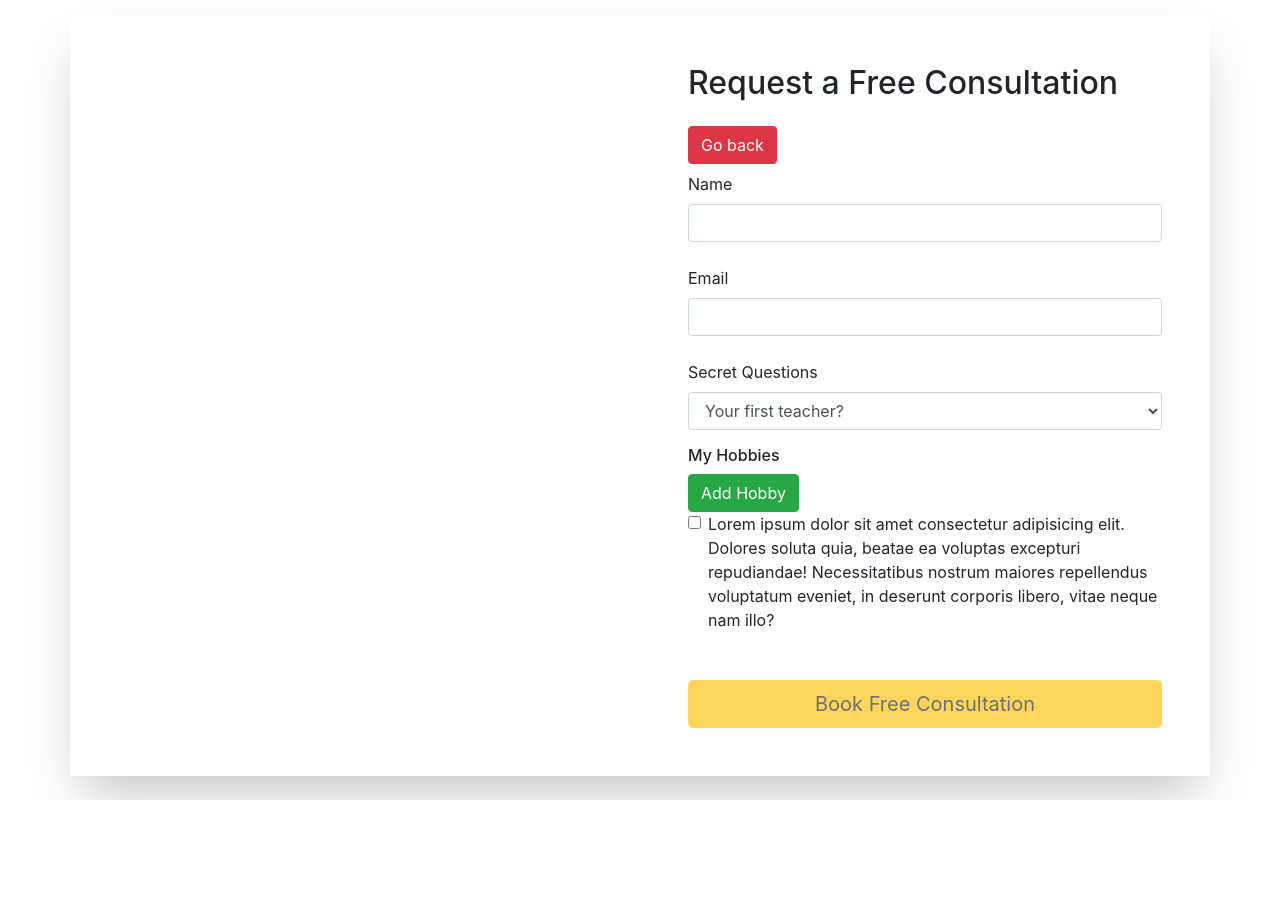
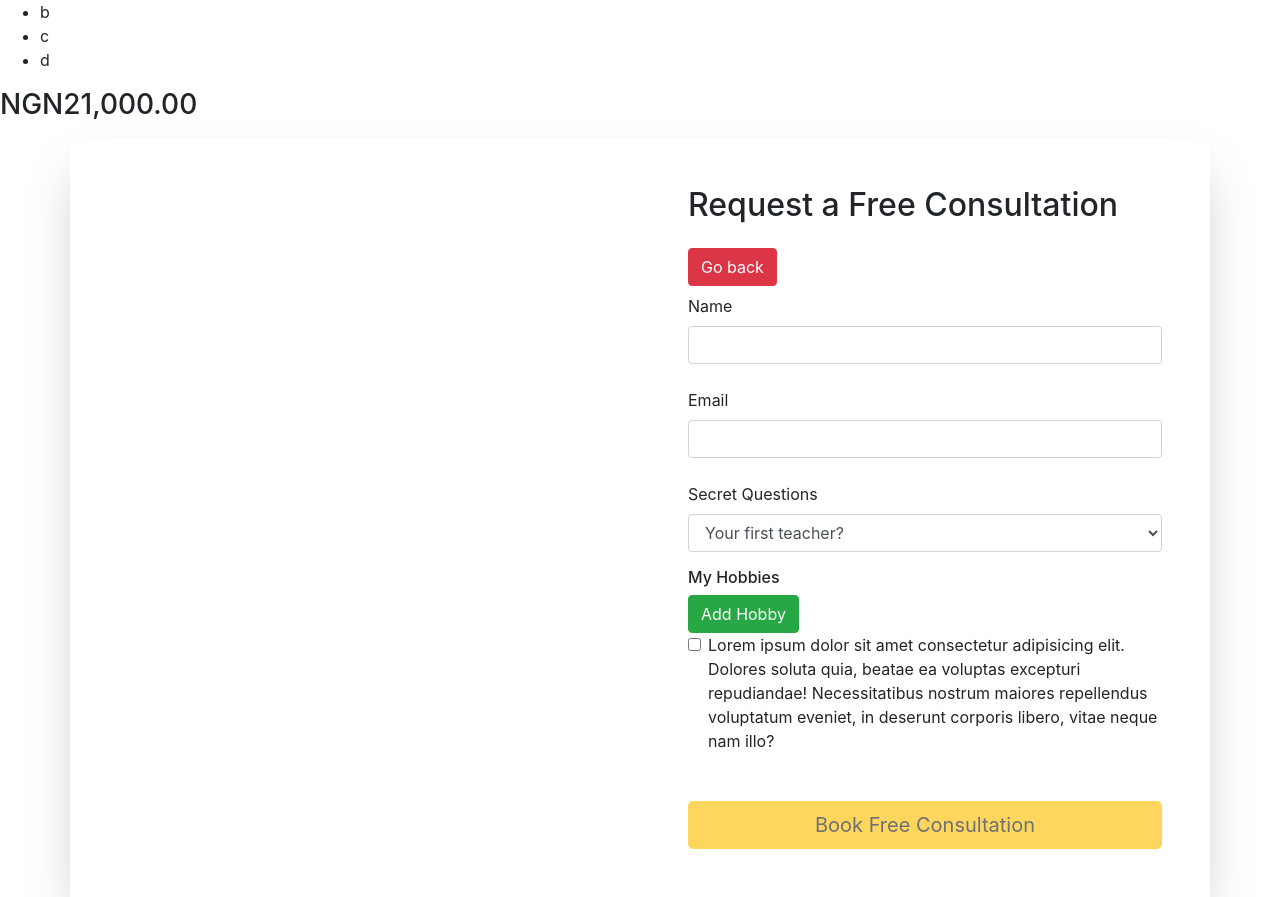
Before and after one commit to valentinesamuel/forms-basics, an Angular app: page / in a window 1280 px wide. Before the commit the page ends 800 px from the top, so only its background shows below. Built offline with nearby package versions, Linux system fonts and the light colour scheme.

Commit message:
(FEAT): Practiced pipes with this forms project

```diff
--- a/src/app/app.component.html
+++ b/src/app/app.component.html
@@ -1,3 +1,7 @@
+<ul>
+  <li *ngFor="let i of collection | slice: 1:5">{{ i }}</li>
+</ul>
+<h3>{{amount | currency: 'NGN'}}</h3>
 <router-outlet></router-outlet>
 <div class="container" [ngClass]="{ userForm: sent === true }">
   <div class="row main-row mt-3">
--- a/src/app/app.component.ts
+++ b/src/app/app.component.ts
@@ -10,6 +10,8 @@ import { Observable } from 'rxjs';
   styleUrls: ['./app.component.scss']
 })
 export class AppComponent implements OnInit {
+  collection: string[] = ['a', 'b', 'c', 'd'];
+    amount = 21000;
   // @ViewChild('form') detialsForm: NgForm;
   reactiveForm: FormGroup;
   sent = false;
```
